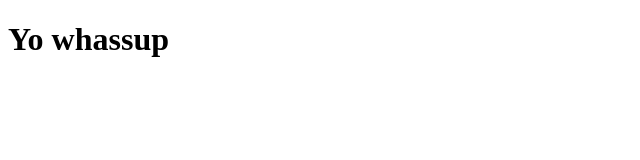
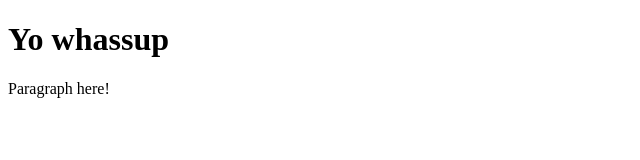
Before and after one commit to Fabricio-source/Git_Em_30_min, a plain HTML site: page index.html in a window 1280 px wide. Shown: the whole page, without its empty margins (0-640 px from the left). Drawn offline with Linux system fonts and the light colour scheme.

Commit message:
Paragrafo adicionado

```diff
--- a/index.html
+++ b/index.html
@@ -8,5 +8,6 @@
   </head>
   <body>
     <h1>Yo whassup</h1>
+    <p>Paragraph here!</p>
   </body>
 </html>
```
